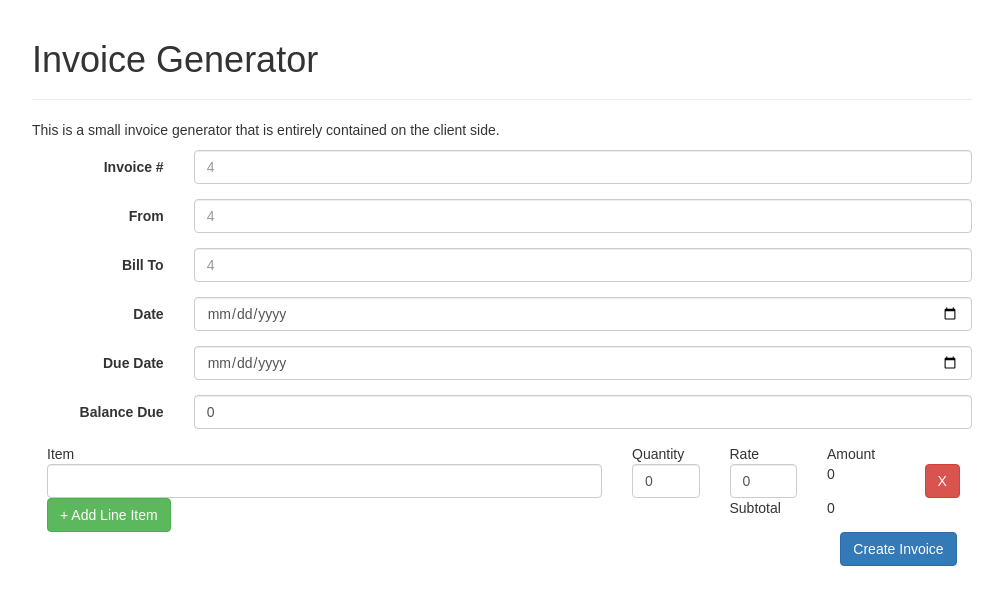
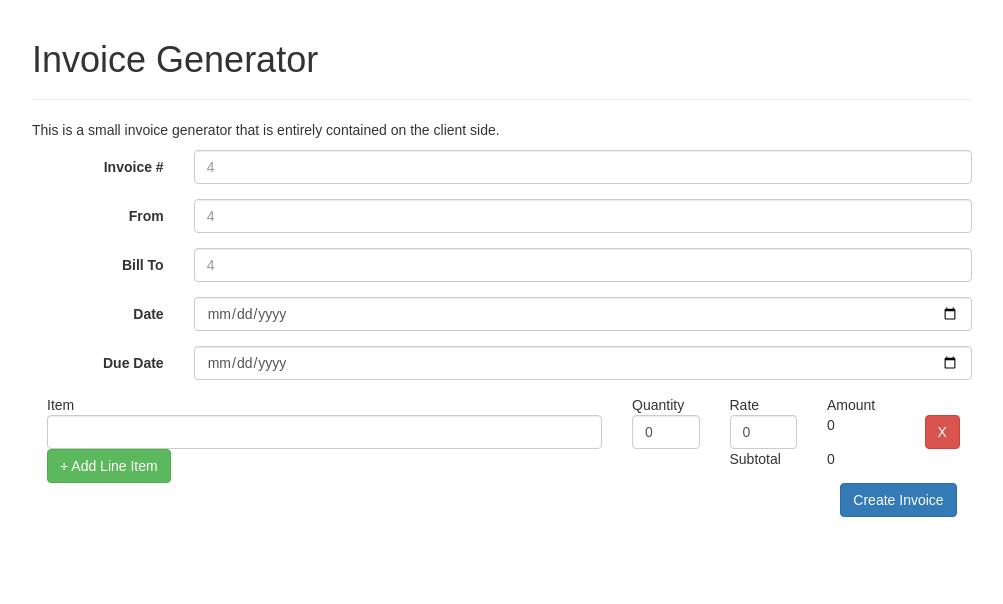
Before and after one commit to cg50x/invoice-generator, a React (Create React App) app: page / in a window 1280 px wide. Shown: the top 604 px of the page, without its empty margins (138-1141 px from the left). Built offline with nearby package versions, Linux system fonts and the light colour scheme.

Commit message:
Remove balance due field

```diff
--- a/src/App.js
+++ b/src/App.js
@@ -23,7 +23,6 @@ class App extends Component {
       toName: '',
       date: '',
       dueDate: '',
-      balanceDue: 0,
       lineItems: [{
         description: '',
         quantity: 0,
@@ -152,14 +151,6 @@ class App extends Component {
                 <FormControl type="date" value={this.state.dueDate} onChange={this.onFieldValueChange.bind(this, 'dueDate')}/>
               </Col>
             </FormGroup>
-            <FormGroup controlId="balanceDue">
-              <Col componentClass={ ControlLabel } sm={2}>
-                Balance Due
-              </Col>
-              <Col sm={10}>
-                <FormControl type="number" min="0.01" step="0.01" value={this.state.balanceDue} onChange={this.onFieldValueChange.bind(this, 'balanceDue')}/>
-              </Col>
-            </FormGroup>
             <LineItemList
               lineItems={this.state.lineItems}
               onLineItemDescriptionChange={this.onLineItemDescriptionChange}
```
